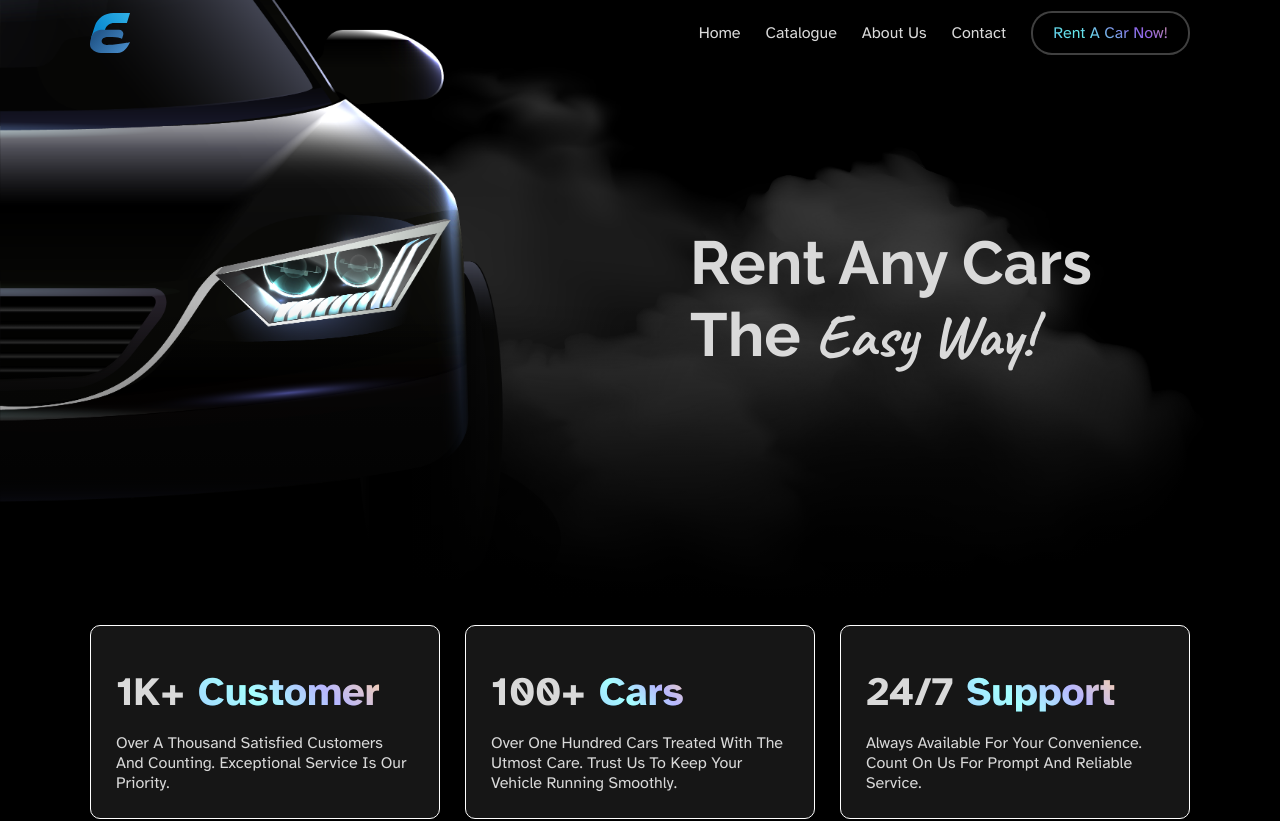
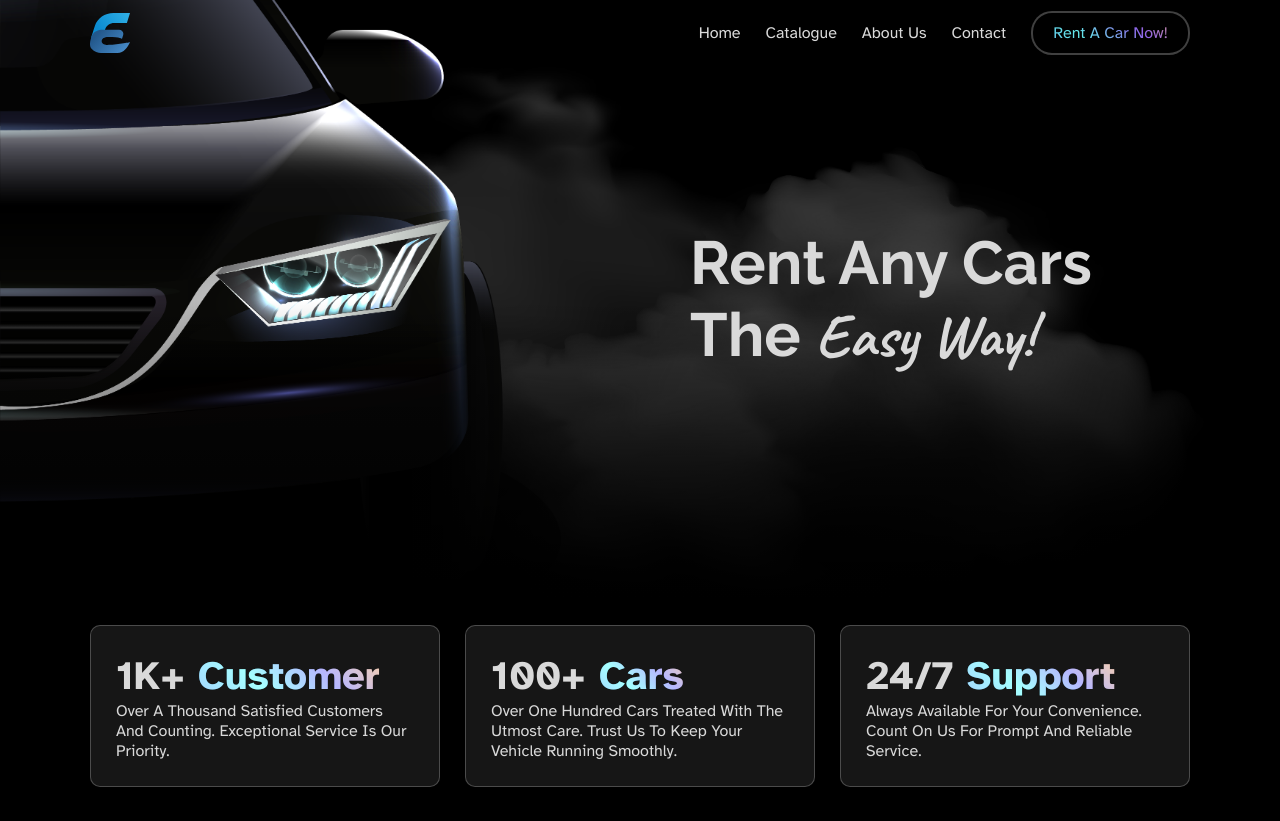
Before and after one commit to mwww/EasyRent, a React (Vite) app: page / in a window 1280 px wide. Shown: the top 821 px of the page. Built offline with nearby package versions, Linux system fonts and the light colour scheme.

Commit message:
make border grey

```diff
--- a/src/pages/index/main/superiority/superiority.module.scss
+++ b/src/pages/index/main/superiority/superiority.module.scss
@@ -9,13 +9,13 @@
   width: 100%;
 
   background-color: rgb(22, 22, 22);
-  border: 1px white solid;
+  border: 1px solid var(--clr-grey);
   border-radius: 10px;
   padding: 25px;
 
   h3 {
     font-size: 2.5rem;
-    padding: 1rem 0;
+    // padding: 1rem 0;
     // font-family: 'Raleway';
     font-weight: bold;
 
```
